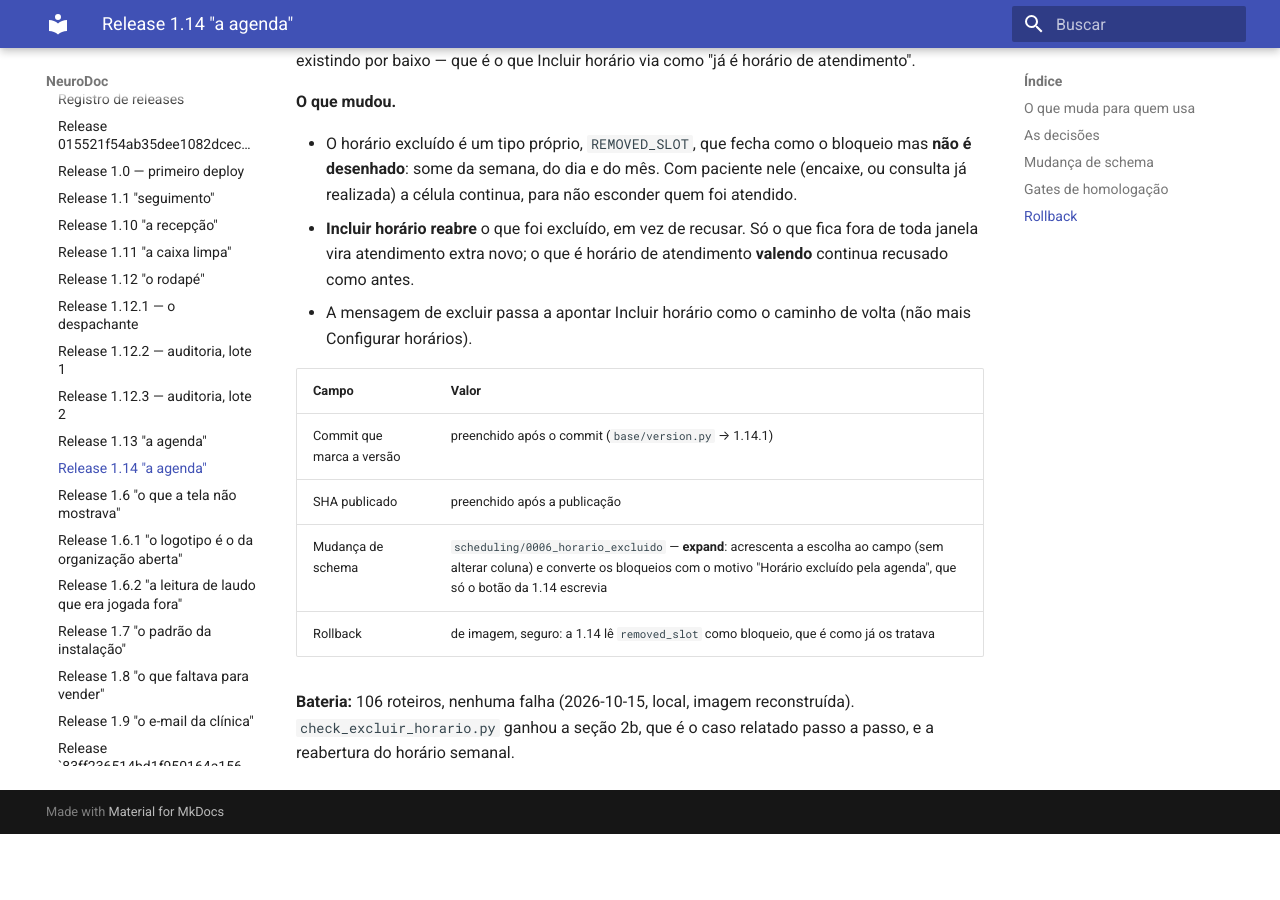
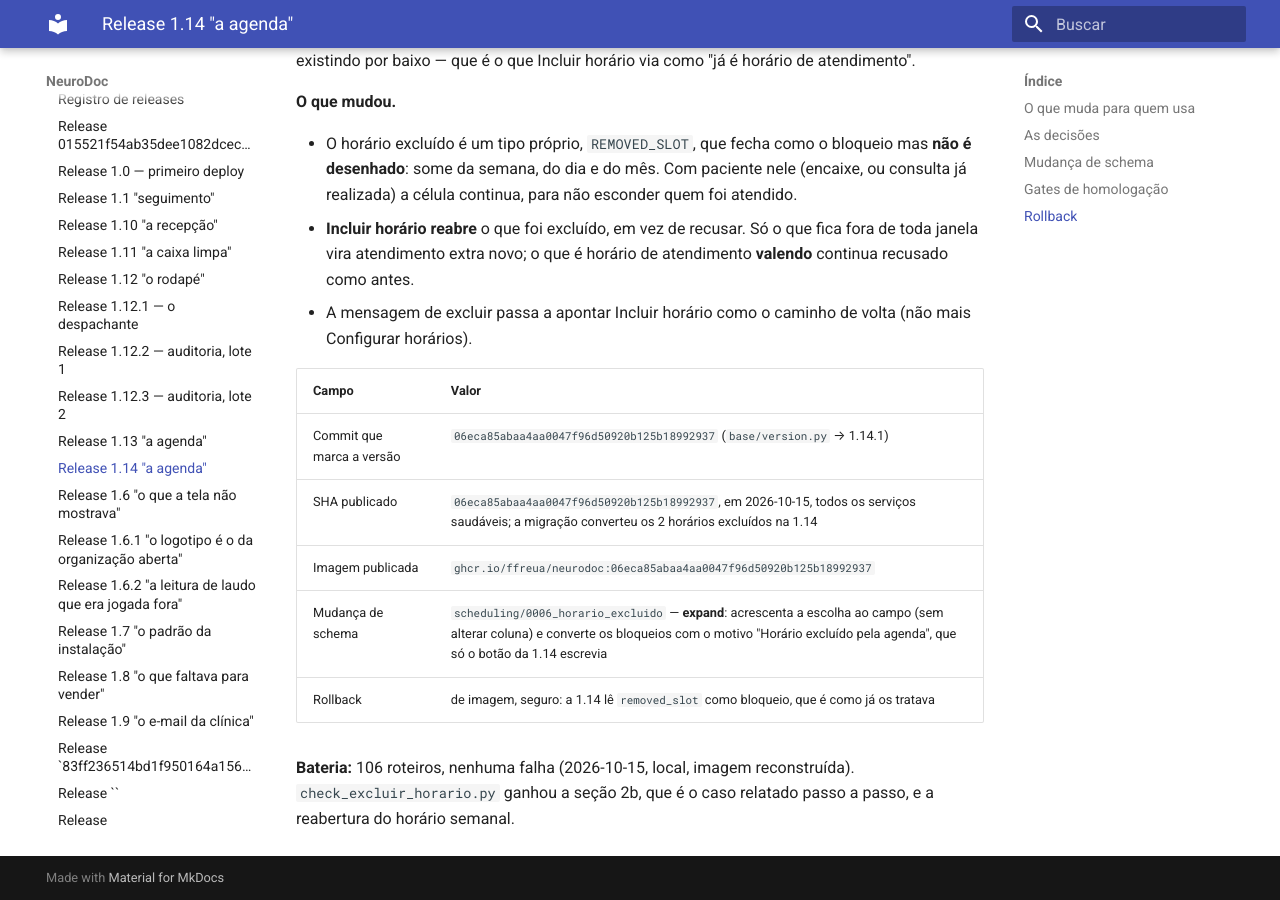
Before and after one commit to ffreua/neurodoc, an MkDocs documentation site: the page built from docs/releases/1.14-excluir-horario.md, in a window 1280 px wide and 900 px high, scrolled down 2052 px. Built offline with MkDocs 1.6.1 and Material for MkDocs 9.7.7, drawn with Linux system fonts in a browser that asks for light colours; before the commit the page ends 2886 px from its top, so only the background shows below that.

Commit message:
Registra o SHA publicado da 1.14.1
Co-Authored-By: Claude Opus 5.5 <noreply@anthropic.com>
Claude-Session: https://claude.ai/code/session_01RGANGcxpRYgJvdXjomp3gp

```diff
--- a/docs/releases/1.14-excluir-horario.md
+++ b/docs/releases/1.14-excluir-horario.md
@@ -81,8 +81,9 @@ o que Incluir horário via como "já é horário de atendimento".
 
 | Campo | Valor |
 | --- | --- |
-| Commit que marca a versão | preenchido após o commit (`base/version.py` → 1.14.1) |
-| SHA publicado | preenchido após a publicação |
+| Commit que marca a versão | `06eca85abaa4aa0047f96d50920b125b18992937` (`base/version.py` → 1.14.1) |
+| SHA publicado | `06eca85abaa4aa0047f96d50920b125b18992937`, em 2026-10-15, todos os serviços saudáveis; a migração converteu os 2 horários excluídos na 1.14 |
+| Imagem publicada | `ghcr.io/ffreua/neurodoc:06eca85abaa4aa0047f96d50920b125b18992937` |
 | Mudança de schema | `scheduling/0006_horario_excluido` — **expand**: acrescenta a escolha ao campo (sem alterar coluna) e converte os bloqueios com o motivo "Horário excluído pela agenda", que só o botão da 1.14 escrevia |
 | Rollback | de imagem, seguro: a 1.14 lê `removed_slot` como bloqueio, que é como já os tratava |
 
```
